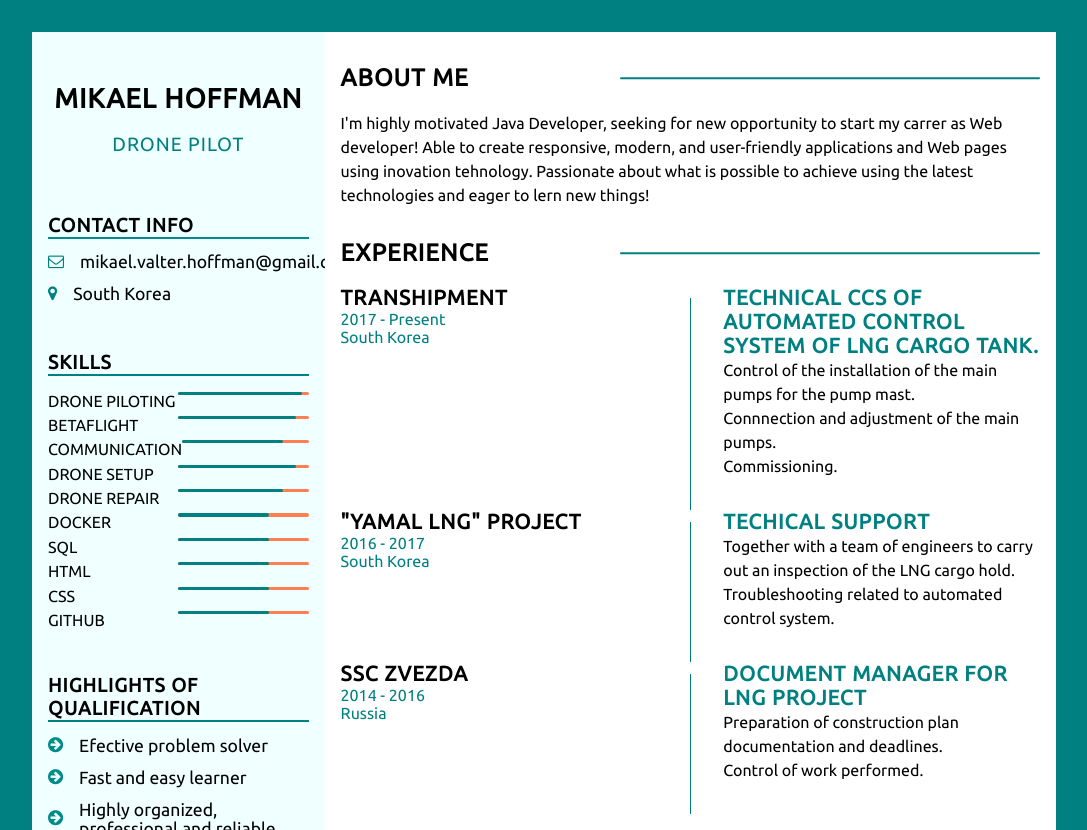
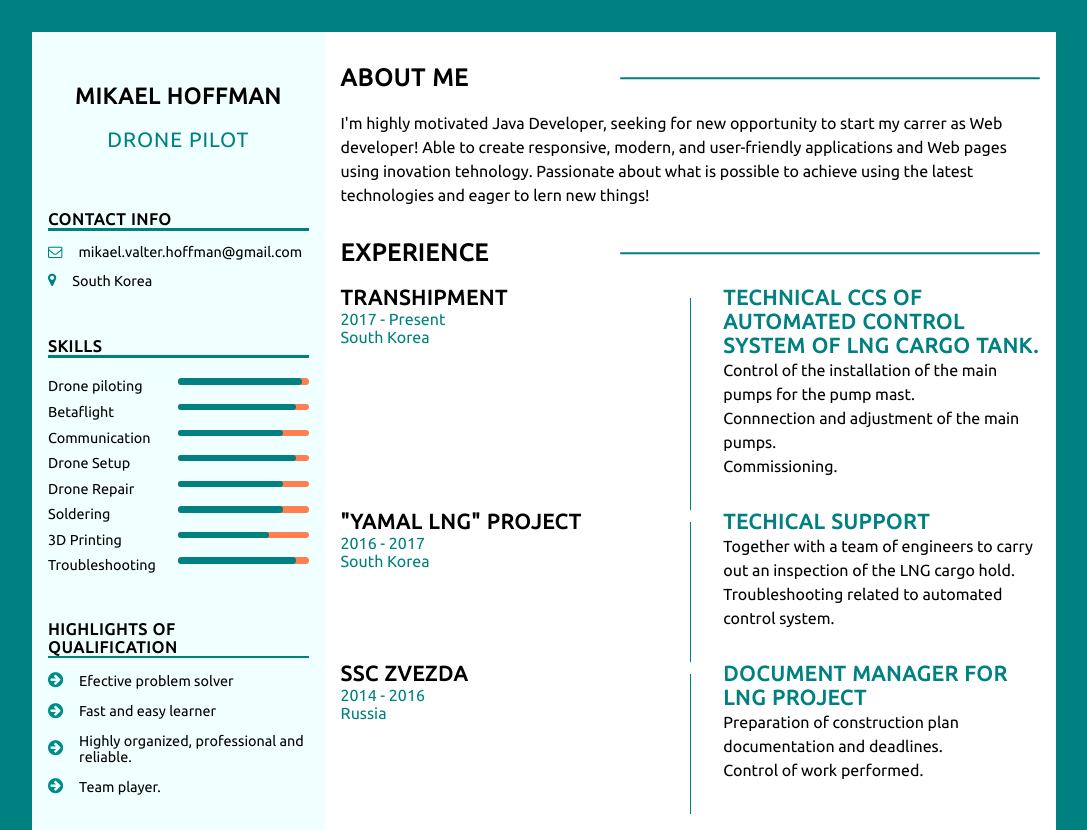
Before and after one commit to HoffmanMV/CV_Drone_Pilot, a plain HTML site: page index.html in a window 1280 px wide. Shown: the top 830 px of the page, without its empty margins (96-1183 px from the left). Drawn offline with Linux system fonts and the light colour scheme.

Commit message:
in procces

```diff
--- a/index.html
+++ b/index.html
@@ -71,33 +71,21 @@
                 </div>
               </li>
               <li>
-                <p class="skill-title">Docker</p>
+                <p class="skill-title">Soldering</p>
                 <div class="progress-bar">
-                  <div class="progress Docker"></div>
+                  <div class="progress Soldering"></div>
                 </div>
               </li>
               <li>
-                <p class="skill-title">SQL</p>
+                <p class="skill-title">3D Printing</p>
                 <div class="progress-bar">
-                  <div class="progress SQL"></div>
+                  <div class="progress Printing"></div>
                 </div>
               </li>
               <li>
-                <p class="skill-title">HTML</p>
+                <p class="skill-title">Troubleshooting</p>
                 <div class="progress-bar">
-                  <div class="progress Html"></div>
-                </div>
-              </li>
-              <li>
-                <p class="skill-title">CSS</p>
-                <div class="progress-bar">
-                  <div class="progress Css"></div>
-                </div>
-              </li>
-              <li>
-                <p class="skill-title">GitHub</p>
-                <div class="progress-bar">
-                  <div class="progress GitHub"></div>
+                  <div class="progress Troubleshooting"></div>
                 </div>
               </li>
             </ul>
@@ -199,7 +187,7 @@
             </div>
           </div>
         </section>
-        <section class="course sect">
+        <!-- <section class="course sect">
           <h2 class="right-title">Courses & Trenings</h2>
           <ul>
               <li>
@@ -227,7 +215,7 @@
                   <p class="par">Amigoscode.com</p>
               </li>
           </ul>
-        </section>
+        </section> -->
         <section class="education sect">
           <h2 class="right-title">Education</h2>
           <div class="timeline">
--- a/styles.css
+++ b/styles.css
@@ -40,7 +40,7 @@ body{
 }
 
 .name{
-  font-size: 1.7rem;
+  font-size: 1.4rem;
   color: black;
   text-align: center;
   text-transform: uppercase;
@@ -53,7 +53,7 @@ body{
 }
 
 .career{
-  font-size: 1.2rem;
+  font-size: 1.3rem;
   color: teal;
   text-align: center;
   text-transform: uppercase;
@@ -64,7 +64,7 @@ body{
 /*Contacts Section*/
 
 .main-title{
-  font-size: 1.2rem;
+  font-size: 1rem;
   text-transform: uppercase;
   letter-spacing: 1px;
   color: black;
@@ -73,42 +73,42 @@ body{
 
 .contact-info ul{
   padding-top: .4rem;
-  border-top: 2.5px solid darkcyan;
+  border-top: 3.5px solid teal;
 }
 .contact-info ul li{
   padding: .4rem 0;
   display: flex;
   align-items: center;
   color: black;
-  font-size: 1.1rem;
+  font-size: .9rem;
 }
 .contact-info ul li i{
   padding-right: 1rem;
-  font-size: 1rem;
+  font-size: .9rem;
   color: teal;
 }
 
 /*Skills section*/
 
 .skills-section ul{
-  padding-top: .8rem;
-  border-top: 2.5px solid teal;
+  padding-top: 1rem;
+  border-top: 3.5px solid teal;
 }
 
 .skills-section ul li{
   display: grid;
   grid-template-columns: repeat(2, 1fr);
-  padding: .2rem 0;
+  padding: .3rem 0;
 }
 .skill-title{
-  text-transform: uppercase;
+  /* text-transform: uppercase; */
   color: black;
-  font-size: 1rem;
+  font-size: .9rem;
 }
 
 .progress-bar{
   width: 100%;
-  height: .2rem;
+  height: 0.4rem;
   background-color:coral;
   position: relative;
   border-radius: 12px;
@@ -135,20 +135,14 @@ body{
 .Drone-repair{
   width: 80%;
 }
-.Docker{
+.Soldering{
+  width: 80%;
+}
+.Printing{
   width: 70%;
 }
-.SQL{
-  width: 70%;
-}
-.Html{
-  width: 70%;
-}
-.Css{
-  width: 70%;
-}
-.GitHub{
-  width: 70%;
+.Troubleshooting{
+  width: 90%;
 }
 
 /*Hobbies Section*/
@@ -156,7 +150,7 @@ body{
 .hobbies-section ul{
   padding-top: .5rem;
   border-top: 2.5px solid teal;
-  font-size: 1.1rem;
+  font-size: 0.9rem;
 }
 .hobbies-section ul li{
   padding: .4rem 0;
@@ -173,7 +167,7 @@ body{
 .quality-section ul{
   padding-top: .5rem;
   border-top: 2.5px solid teal;
-  font-size: 1.1rem;
+  font-size: 0.9rem;
 }
 .quality-section ul li{
   padding: .4rem 0;
```
